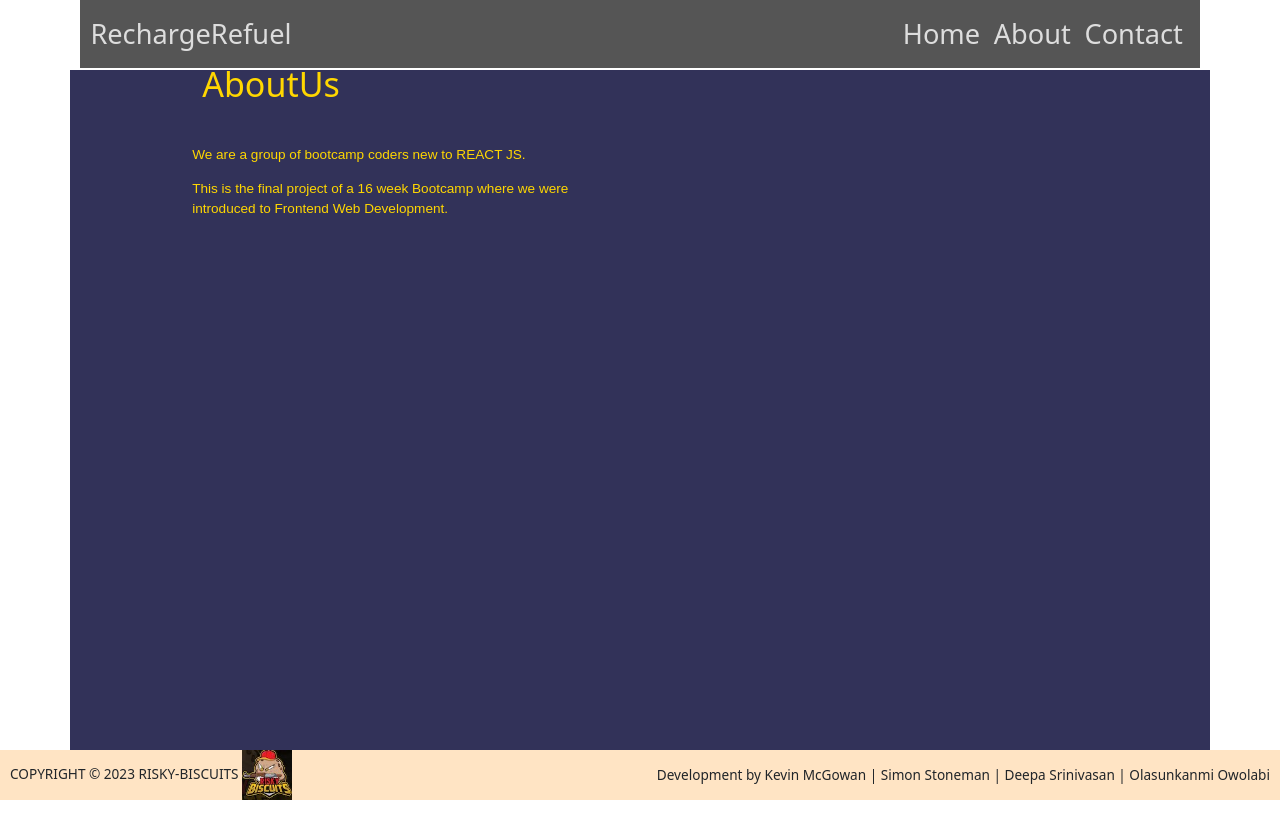
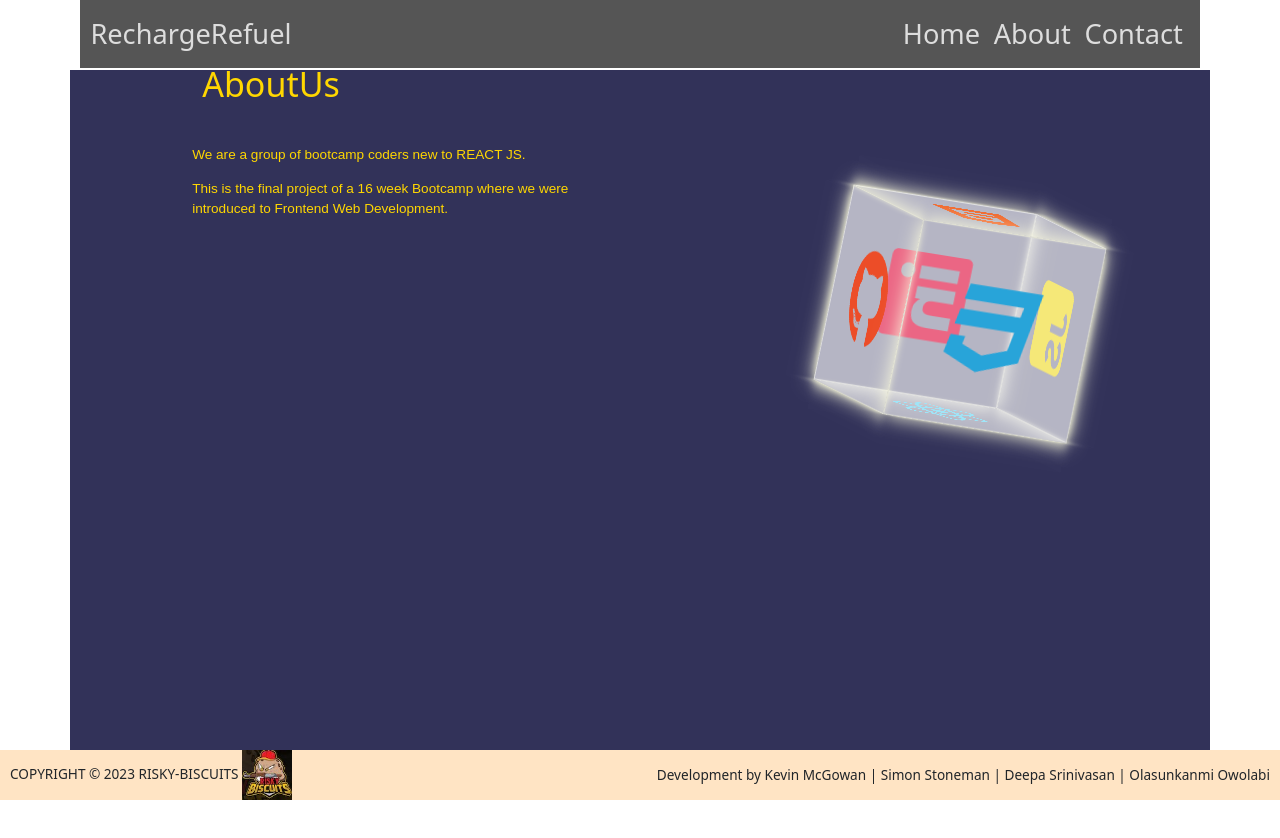
Before and after one commit to SimonStoneman/EV-Charge-Point, a React (Create React App) app: page /about in a window 1280 px wide. Shown: the top 838 px of the page. Before the commit the page ends 800 px from the top, so only its background shows below. Built offline with nearby package versions, Linux system fonts and the light colour scheme.

Commit message:
Update About.js

```diff
--- a/src/Pages/About.js
+++ b/src/Pages/About.js
@@ -34,7 +34,7 @@ const About = () => {
 
       </div>
 
-      {/* <div className='stage-cube-cont'>
+      <div className='stage-cube-cont'>
         <div>
           <div className='cubespinner'>
             <div className='face1'>
@@ -57,7 +57,7 @@ const About = () => {
             </div>
           </div>
         </div>
-      </div> */}
+      </div>
     </main>
    )
 }
```
